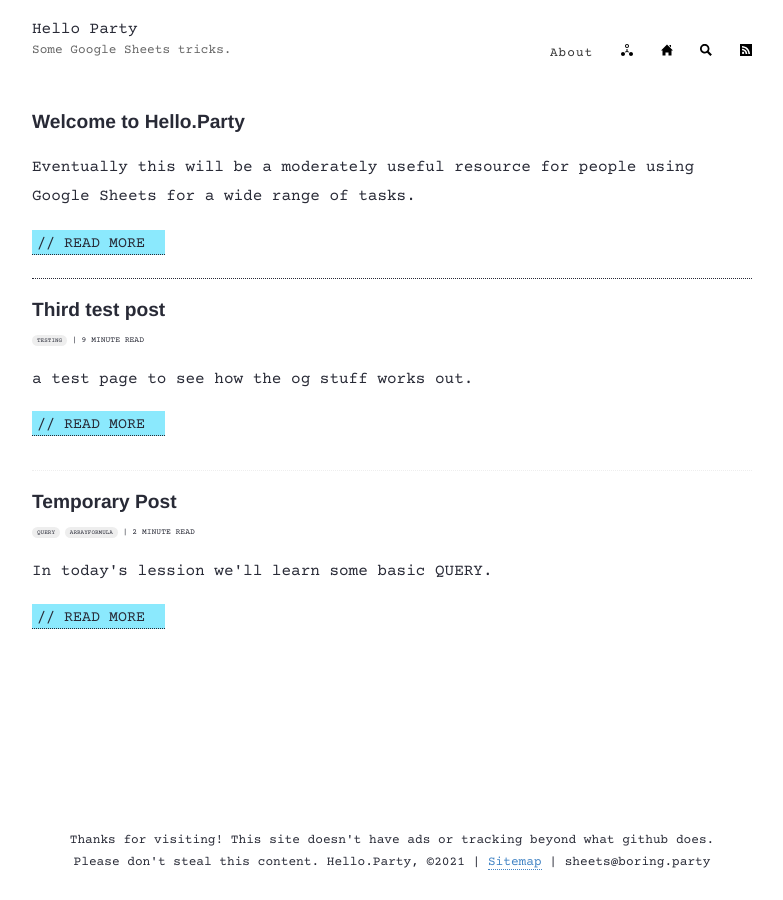
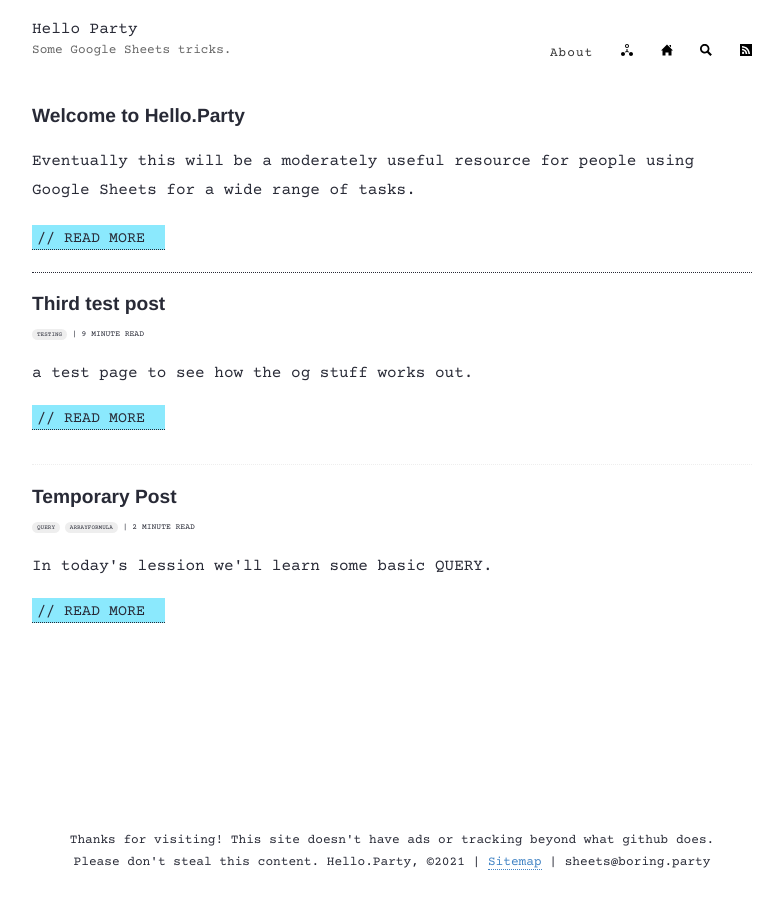
Before and after one commit to boringparty/hello-party.github.io, a Jekyll site: the page built from index.html, in a window 1280 px wide. Shown: the whole page, without its empty margins (248-1031 px from the left). Built offline with Jekyll 4.4.1, drawn with Linux system fonts in a browser that asks for light colours; the list of posts is cut into pages by our own code.

Commit message:
Update style.scss

```diff
--- a/assets/style.scss
+++ b/assets/style.scss
@@ -360,7 +360,7 @@
 //
 
 .wrapper-masthead {
-  margin-bottom: 25px;
+  margin-bottom: 0px;
 }
 
 .masthead {
```
